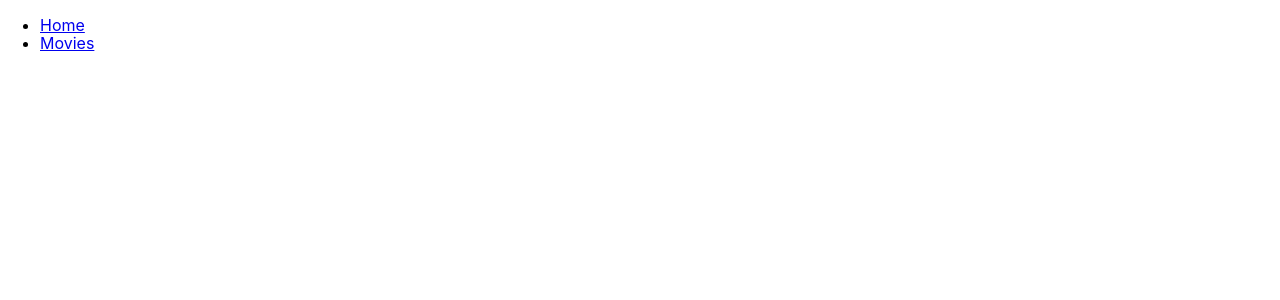
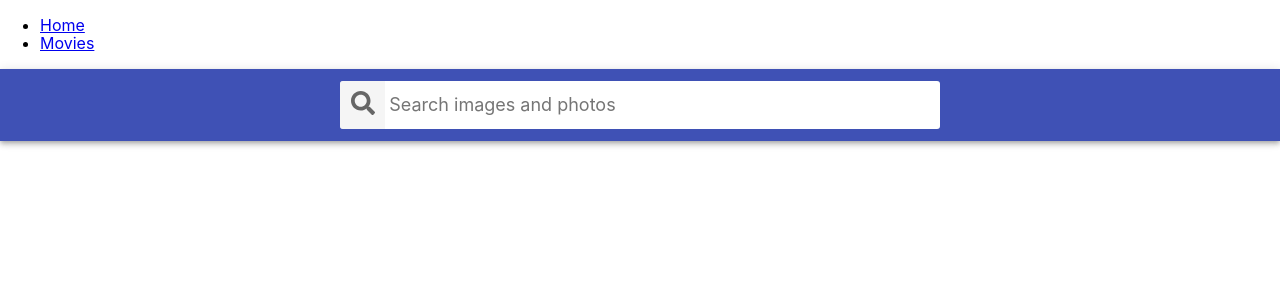
Before and after one commit to yuyaruchyk/goit-react-hw-05-movies, a React (Create React App) app: page /goit-react-hw-05-movies/movies in a window 1280 px wide. Shown: the top 300 px of the page. Built offline with nearby package versions, Linux system fonts and the light colour scheme.

Commit message:
upd SearchForm

```diff
--- a/package.json
+++ b/package.json
@@ -12,6 +12,7 @@
     "modern-normalize": "^2.0.0",
     "react": "^18.1.0",
     "react-dom": "^18.1.0",
+    "react-icons": "^4.12.0",
     "react-router-dom": "^6.19.0",
     "react-scripts": "5.0.1",
     "style": "^0.0.3",
--- /dev/null
+++ b/src/components/SearchForm/SearchForm.jsx
@@ -0,0 +1,24 @@
+import { FaSearch } from 'react-icons/fa';
+import { SearchBar, SearchForm, SearchFormButton, SearchInput } from './SearchForm.styled';
+
+export const Searchbar = ({ onSubmit }) => {
+  return (
+    <SearchBar>
+      <SearchForm onSubmit={event => {
+        event.preventDefault()
+          onSubmit(event.target[1].value);
+          event.target[1].value = '';
+        }}>
+        <SearchFormButton type="submit">
+            <FaSearch style={{ height: 24, width: 24 }} />
+        </SearchFormButton>
+        <SearchInput
+          type="text"
+          autoComplete="off"
+          autoFocus
+          placeholder="Search images and photos"
+        />
+      </SearchForm>
+    </SearchBar>
+  );
+};
--- /dev/null
+++ b/src/components/SearchForm/SearchForm.styled.js
@@ -0,0 +1,66 @@
+import styled from "styled-components";
+
+export const SearchBar = styled.header`
+ top: 0;
+  left: 0;
+  margin-bottom: 20px;
+
+  z-index: 1100;
+  display: flex;
+  justify-content: center;
+  align-items: center;
+  min-height: 64px;
+
+  padding-right: 24px;
+  padding-left: 24px;
+  padding-top: 12px;
+  padding-bottom: 12px;
+  color: #fff;
+  background-color: #3f51b5;
+  box-shadow: 0px 2px 4px -1px rgba(0, 0, 0, 0.2),
+    0px 4px 5px 0px rgba(0, 0, 0, 0.14), 0px 1px 10px 0px rgba(0, 0, 0, 0.12);
+`;
+
+export const SearchForm = styled.form`
+  display: flex;
+  align-items: center;
+  width: 100%;
+  max-width: 600px;
+  background-color: #fff;
+  border-radius: 3px;
+  overflow: hidden;
+`;
+
+export const SearchFormButton = styled.button`
+ display: inline-block;
+  width: 48px;
+  height: 48px;
+  border: 0;
+  background-size: 40%;
+  background-repeat: no-repeat;
+  background-position: center;
+  opacity: 0.6;
+  transition: opacity 250ms cubic-bezier(0.4, 0, 0.2, 1);
+  cursor: pointer;
+  outline: none;
+
+  &:hover {
+    opacity: 1;
+  }
+`;
+
+export const SearchInput = styled.input`
+  display: inline-block;
+  width: 100%;
+  font: inherit;
+  font-size: 20px;
+  border: none;
+  outline: none;
+  padding-left: 4px;
+  padding-right: 4px;
+
+  &::placeholder {
+    font: inherit;
+    font-size: 18px;
+  }
+`;
--- a/src/pages/Movies.jsx
+++ b/src/pages/Movies.jsx
@@ -1,3 +1,9 @@
-export default function Movies () {
-    return <div></div>
+import { Searchbar } from "components/SearchForm/SearchForm";
+
+
+export default function Movies() {
+    return <div>
+<Searchbar/>
+
+    </div>
 }
```
Also changed, not shown: 1 other file (tests, documents, lock files or other folders).
